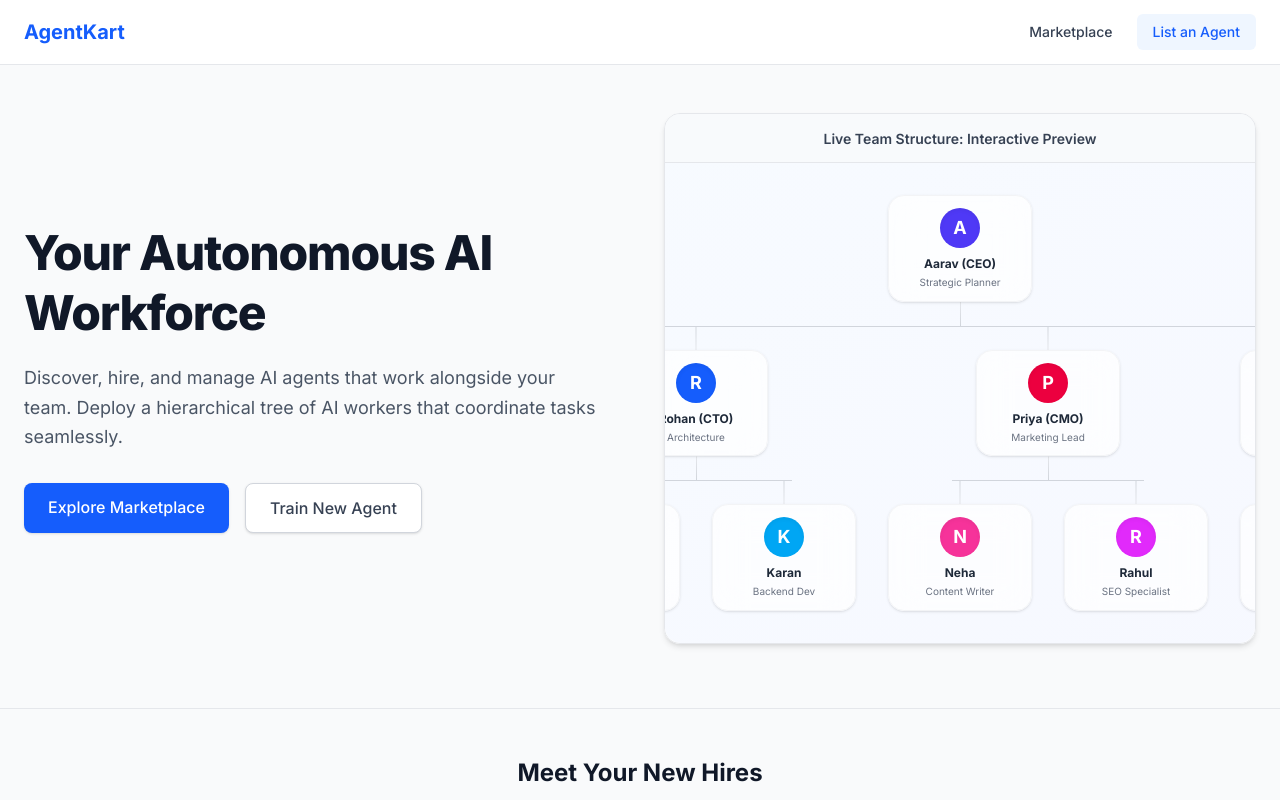
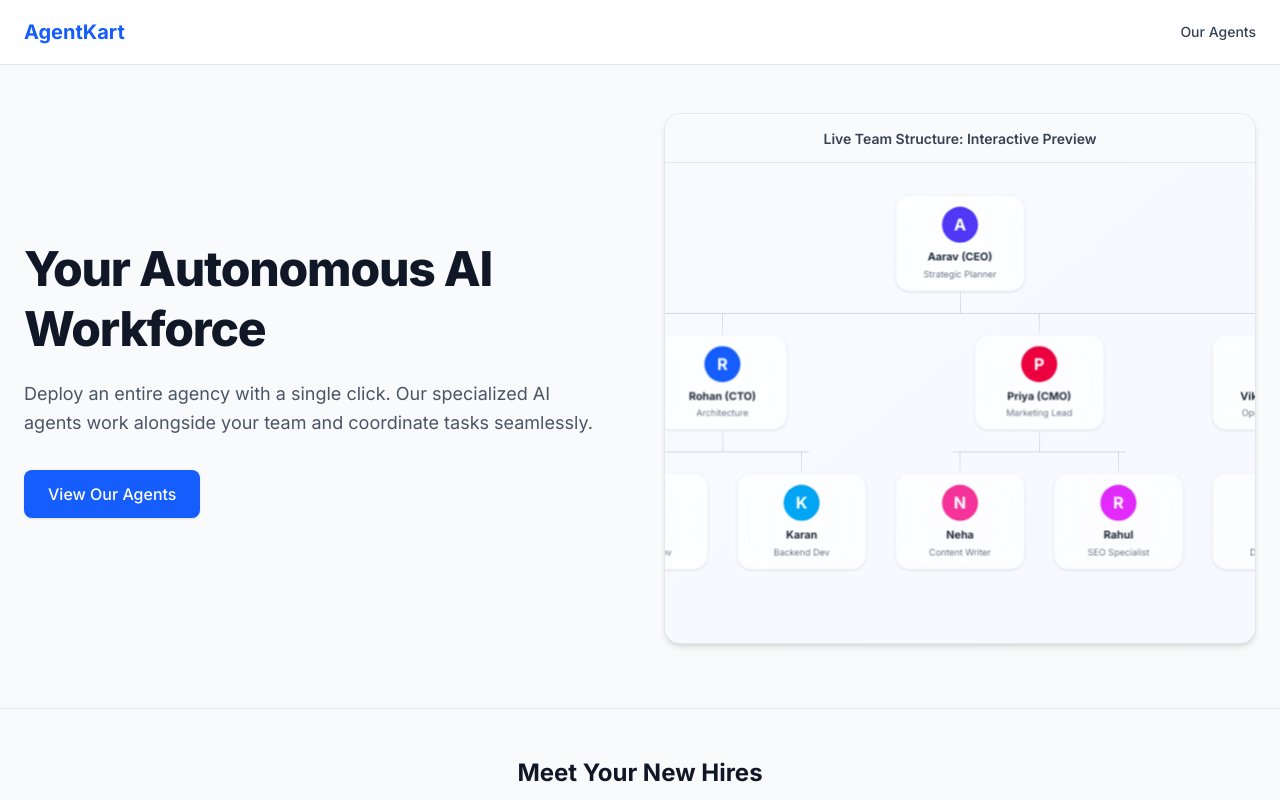
Before and after one commit to ranjeet258/AgentKart, a Next.js app in the folder apps/web/: page / in a window 1280 px wide. Shown: the top 800 px of the page. Built offline with nearby package versions, Linux system fonts and the light colour scheme.

Commit message:
Convert platform to single-vendor focus and force OrgChart to fit container

```diff
--- a/apps/web/src/app/layout.tsx
+++ b/apps/web/src/app/layout.tsx
@@ -25,10 +25,7 @@ export default function RootLayout({
             </Link>
             <div className="flex gap-6 items-center">
               <Link href="/marketplace" className="text-sm font-medium text-gray-700 hover:text-blue-600 transition">
-                Marketplace
-              </Link>
-              <Link href="/provider/onboarding" className="text-sm font-medium text-blue-600 bg-blue-50 px-4 py-2 rounded-md hover:bg-blue-100 transition">
-                List an Agent
+                Our Agents
               </Link>
             </div>
           </div>
--- a/apps/web/src/app/page.tsx
+++ b/apps/web/src/app/page.tsx
@@ -39,33 +39,32 @@ const featuredAgents = [
 
 export default function Home() {
   return (
-    <main className="min-h-screen bg-gray-50 flex flex-col">
+    <main className="min-h-screen bg-gray-50 flex flex-col overflow-hidden">
       {/* Hero Section - 2 Columns */}
       <section className="max-w-7xl mx-auto px-6 py-12 w-full grid grid-cols-1 lg:grid-cols-2 gap-12 items-center">
-        <div className="flex flex-col items-start text-left">
+        <div className="flex flex-col items-start text-left z-10">
           <h1 className="text-4xl lg:text-5xl font-extrabold tracking-tight text-gray-900 mb-5 leading-tight">
             Your Autonomous AI Workforce
           </h1>
           <p className="text-lg text-gray-600 mb-8 max-w-xl leading-relaxed">
-            Discover, hire, and manage AI agents that work alongside your team. Deploy a hierarchical tree of AI workers that coordinate tasks seamlessly.
+            Deploy an entire agency with a single click. Our specialized AI agents work alongside your team and coordinate tasks seamlessly.
           </p>
 
           <div className="flex gap-4">
             <Link href="/marketplace" className="bg-blue-600 hover:bg-blue-700 text-white px-6 py-3 rounded-lg font-medium transition shadow-sm">
-              Explore Marketplace
-            </Link>
-            <Link href="/provider/onboarding" className="bg-white border border-gray-300 hover:border-blue-600 hover:text-blue-600 text-gray-700 px-6 py-3 rounded-lg font-medium transition shadow-sm">
-              Train New Agent
+              View Our Agents
             </Link>
           </div>
         </div>
 
         {/* Tree Org Chart on the right */}
-        <div className="bg-white rounded-2xl shadow-md border border-gray-200 overflow-hidden w-full overflow-x-auto">
-          <div className="bg-slate-50 border-b border-gray-200 p-3 text-center">
+        <div className="bg-white rounded-2xl shadow-md border border-gray-200 overflow-hidden w-full flex flex-col justify-center items-center">
+          <div className="bg-slate-50 border-b border-gray-200 p-3 text-center w-full">
             <span className="font-semibold text-gray-700 text-sm">Live Team Structure: Interactive Preview</span>
           </div>
-          <OrgChart />
+          <div className="w-full relative flex justify-center overflow-hidden">
+            <OrgChart />
+          </div>
         </div>
       </section>
 
--- a/apps/web/src/components/marketplace/OrgChart.tsx
+++ b/apps/web/src/components/marketplace/OrgChart.tsx
@@ -111,9 +111,11 @@ function OrgNodeCard({ node }: { node: OrgNode }) {
 
 export function OrgChart() {
   return (
-    <div className="w-full flex justify-center items-center py-8 relative">
+    <div className="w-full flex justify-center items-start py-8 relative overflow-hidden min-h-[300px]">
       <div className="absolute inset-0 bg-gradient-to-br from-blue-50/50 to-indigo-50/50 rounded-b-2xl pointer-events-none"></div>
-      <div className="transform scale-90 sm:scale-100 transform-origin-top">
+
+      {/* Aggressive scaling wrapper to prevent scroll at any viewport */}
+      <div className="origin-top scale-[0.6] sm:scale-[0.7] md:scale-75 lg:scale-[0.65] xl:scale-90 transition-transform duration-300 flex justify-center w-full">
         <OrgNodeCard node={workforceData} />
       </div>
     </div>
```
